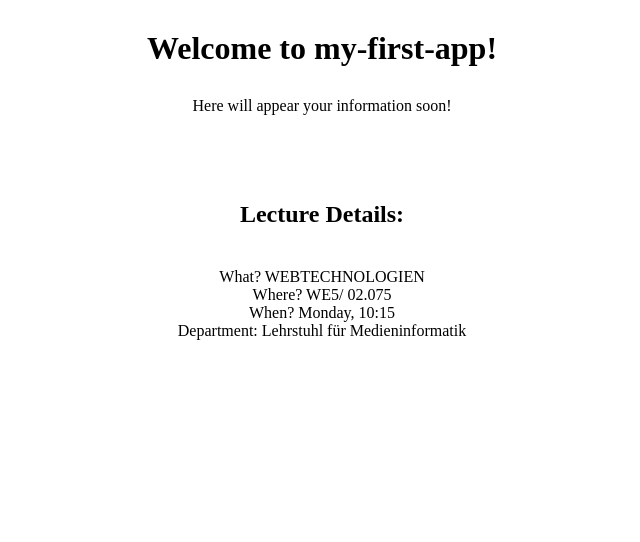
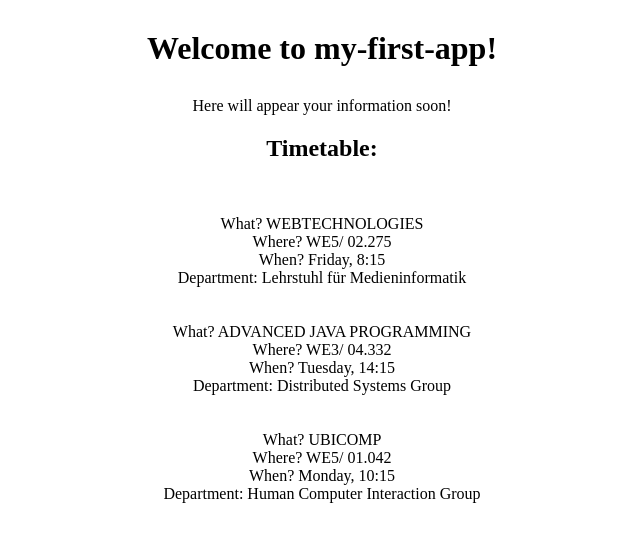
Before and after one commit to christianmaierger/small_angular_app, an Angular app in the folder my-first-app/: page / in a window 1280 px wide. Shown: the top 542 px of the page, without its empty margins (318-958 px from the left). Built offline with nearby package versions, Linux system fonts and the light colour scheme.

Commit message:
generated some more components, to encapsuled views like the table-component to hold lecture-items, also intruduced a mock-up constant in the shared folder to be used as a mock for a server to fetch lectures from, also commented the code to better understand its function

```diff
--- a/my-first-app/src/app/app.component.html
+++ b/my-first-app/src/app/app.component.html
@@ -3,5 +3,5 @@
         Welcome to {{ title }}!
     </h1>
     <app-where-to-go></app-where-to-go>
-    <app-lecture-item></app-lecture-item>
+    <app-timetable></app-timetable>
 </div>
--- a/my-first-app/src/app/app.module.ts
+++ b/my-first-app/src/app/app.module.ts
@@ -5,14 +5,18 @@ import { AppRoutingModule } from './app-routing.module';
 import { AppComponent } from './app.component';
 import { WhereToGoComponent } from './where-to-go/where-to-go.component';
 import { LectureItemComponent } from './lecture-item/lecture-item.component';
+import { TimetableComponent } from './timetable/timetable.component';
+import { FormsModule } from '@angular/forms';
 
 @NgModule({
   declarations: [
     AppComponent,
     WhereToGoComponent,
-    LectureItemComponent
+    LectureItemComponent,
+    TimetableComponent
   ],
   imports: [
+    FormsModule,
     BrowserModule,
     AppRoutingModule
   ],
--- a/my-first-app/src/app/lecture-item/lecture-item.component.html
+++ b/my-first-app/src/app/lecture-item/lecture-item.component.html
@@ -1,17 +1,9 @@
-<div style="padding: 50px;">
-    <div class="ui middle aligned divided list">
-        <div class="item">
-            <div class="content">
-                <h2 style="padding-bottom: 20px" class="header ui">
-                    Lecture Details:</h2>
-                <div class="header">What? {{ lecture.name | uppercase }}</div>
-                <div class="description">Where? {{lecture.building}}/ {{lecture.floor}}.{{lecture.room}}
-                </div>
-                <div class="description">When? {{lecture.day}}, {{lecture.time.hours}}:{{lecture.time.minutes}}
-                </div>
-                <div *ngIf="lecture.department" class="description">
-                    Department: {{lecture.department}}</div>
-            </div>
-        </div>
+<div class="content">
+    <div class="header">What? {{lecture.name | uppercase}}</div>
+    <div class="description">Where? {{lecture.building}}/ {{lecture.floor}}.{{lecture.room}}
+    </div>
+    <div class="description">When? {{lecture.day}}, {{lecture.time.hours}}:{{lecture.time.minutes}}
+    </div>
+    <div *ngIf="lecture.department" class="description">Department: {{lecture.department}}
     </div>
 </div>
--- a/my-first-app/src/app/lecture-item/lecture-item.component.ts
+++ b/my-first-app/src/app/lecture-item/lecture-item.component.ts
@@ -1,25 +1,18 @@
-import { Component, OnInit } from '@angular/core';
+import { Component, Input, OnInit } from '@angular/core';
 import { Lecture } from '../shared/lecture';
 
 @Component({
-  selector: 'app-lecture-item',
+
+  // meaning like in Css a elem with class after . so here it is: <a class="app-lecture-item item"/>
+  selector: 'a.app-lecture-item',
   templateUrl: './lecture-item.component.html',
   styleUrls: ['./lecture-item.component.css']
 })
 export class LectureItemComponent implements OnInit {
 
-
-  lecture: Lecture = {
-    id: 1,
-    name: 'Webtechnologien',
-    room: '075',
-    day: 'Monday',
-    time: {hours: 10, minutes: 15},
-    building: 'WE5',
-    floor: '02',
-    department: 'Lehrstuhl für Medieninformatik'
-  }
-
+//You can transfer data, especially between parent- and children-components via @Input()-property. The decorator marks the class field as an input property
+//and provides configuration metadata. This declares a data-bound input property, which is automatically updated during change detection.
+  @Input() lecture: Lecture;
   constructor() { }
 
 
--- /dev/null
+++ b/my-first-app/src/app/shared/mock-lectures.ts
@@ -0,0 +1,35 @@
+import { Lecture } from "./lecture";
+
+// no more than a constant array holding objects of the datatype Lecture
+export const LECTURES: Lecture[] = [
+    {
+      id: 1,
+      name: 'Webtechnologies',
+      room: '275',
+      day: 'Friday',
+      time: {hours: 8, minutes: 15},
+      building: 'WE5',
+      floor: '02',
+      department: 'Lehrstuhl für Medieninformatik'
+    },
+    {
+      id: 2,
+      name: 'Advanced Java Programming',
+      room: '332',
+      day: 'Tuesday',
+      time: {hours: 14, minutes: 15},
+      building: 'WE3',
+      floor: '04',
+      department: 'Distributed Systems Group'
+    },
+    {
+        id: 3,
+        name: 'Ubicomp',
+        room: '042',
+        day: 'Monday',
+        time: {hours: 10, minutes: 15},
+        building: 'WE5',
+        floor: '01',
+        department: 'Human Computer Interaction Group'
+      }
+  ]
--- /dev/null
+++ b/my-first-app/src/app/timetable/timetable.component.html
@@ -0,0 +1,95 @@
+<div style="margin-top: 15px">
+</div>
+<h2 class="ui header">Timetable:</h2>
+
+<div style="padding: 15px;">
+    <div class="ui middle aligned divided list">
+        <div *ngFor="let l of lectures" class="item">
+            <!-- Selector of lecture-item is selector: 'a.app-lecture-item', therefore it is selected by a element with class="app-lecture-item" -->
+            <a class="app-lecture-item item" [lecture]="l" (click)="onSelect(l)" style="margin: 10px; padding:10px"></a>
+        </div>
+    </div>
+</div>
+<div class="ui form">
+    <div *ngIf="selectedLecture" style="padding: 50px;">
+        <h4 style="text-align:left"> {{selectedLecture.name}} Details</h4>
+        <div style="text-align:left;">
+            <div class="field">
+                <label>Name of the Lecture*:</label>
+                <div class="field">
+                    <input [(ngModel)]="selectedLecture.name" placeholder="Name" />
+                </div>
+            </div>
+            <div class="field">
+                <label>Location of the Lecture*:</label>
+                <div class="three fields">
+                    <div class="field">
+                        <select [(ngModel)]="selectedLecture.building" class="ui fluid dropdown">
+                            <option value="">Building</option>
+                            <option value="KR1">Am Kranen 1</option>
+                            <option value="WE5">An der Weberei 5</option>
+                            <option value="F21">Feldkirchenstr. 21</option>
+                            <option value="M3">Markusplatz 3</option>
+                        </select>
+                    </div>
+                    <div class="field">
+                        <input [(ngModel)]="selectedLecture.floor" placeholder="Floor eg. 01" />
+                    </div>
+                    <div class="field">
+                        <input [(ngModel)]="selectedLecture.room" placeholder="Room eg. 005" />
+                    </div>
+                </div>
+            </div>
+
+            <div class="field">
+                <label>Time of the Lecture*:</label>
+                <div class="three fields">
+                    <div class="field">
+                        <select [(ngModel)]="selectedLecture.day" class="ui fluid dropdown">
+                            <option value="">Day</option>
+                            <option value="Monday">Monday</option>
+                            <option value="Tuesday">Tuesday</option>
+                            <option value="Wednesday">Wednesday</option>
+                            <option value="Thursday">Thursday</option>
+                            <option value="Friday">Friday</option>
+                        </select>
+                    </div>
+                    <div class="field">
+                        <select [(ngModel)]="selectedLecture.time.hours" class="ui fluid dropdown">
+                            <option value="">Hour</option>
+                            <option value="8">08</option>
+                            <option value="9">09</option>
+                            <option value="10">10</option>
+                            <option value="11">11</option>
+                            <option value="12">12</option>
+                            <option value="13">13</option>
+                            <option value="14">14</option>
+                            <option value="15">15</option>
+                            <option value="16">16</option>
+                            <option value="17">17</option>
+                            <option value="18">18</option>
+                            <option value="19">19</option>
+                        </select>
+                    </div>
+                    <div class="field">
+                        <select [(ngModel)]="selectedLecture.time.minutes" class="ui fluid dropdown">
+                            <option value="">Minute</option>
+                            <option value="00">00</option>
+                            <option value="15">15</option>
+                            <option value="30">30</option>
+                            <option value="45">45</option>
+                        </select>
+                    </div>
+                </div>
+            </div>
+
+            <div class="field">
+                <label>Department of the Lecture:</label>
+                <div class="field">
+                    <input [(ngModel)]="selectedLecture.department" placeholder="Department" />
+                </div>
+            </div>
+        </div>
+        <p>* Please fill in these input fields!</p>
+    </div>
+</div>
--- /dev/null
+++ b/my-first-app/src/app/timetable/timetable.component.ts
@@ -0,0 +1,27 @@
+import { Component, OnInit } from '@angular/core';
+import { Lecture } from '../shared/lecture';
+import { LECTURES } from '../shared/mock-lectures';
+
+@Component({
+  selector: 'app-timetable',
+  templateUrl: './timetable.component.html',
+  styleUrls: ['./timetable.component.css']
+})
+export class TimetableComponent implements OnInit {
+
+  lectures = LECTURES;
+  selectedLecture: Lecture;
+  constructor() { }
+
+
+
+
+  onSelect(lecture: Lecture): void {
+      this.selectedLecture = lecture;
+  }
+
+
+  ngOnInit(): void {
+  }
+
+}
```
Also changed, not shown: my-first-app/src/app/timetable/timetable.component.css (added), 2 other files (tests, documents, lock files or other folders).
